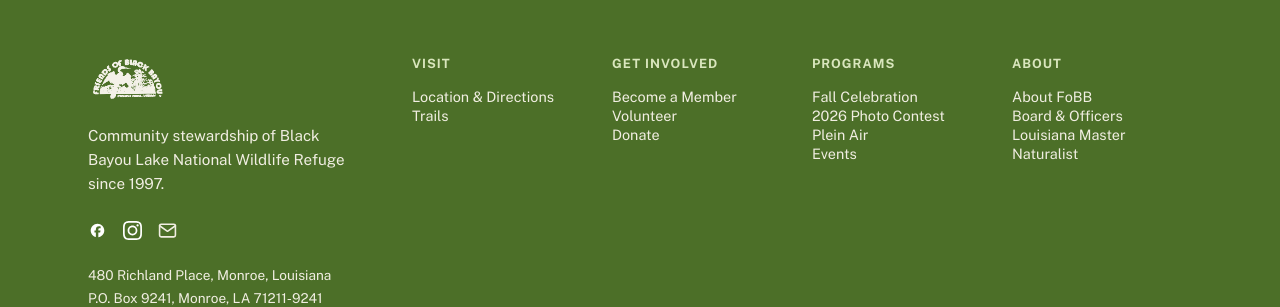
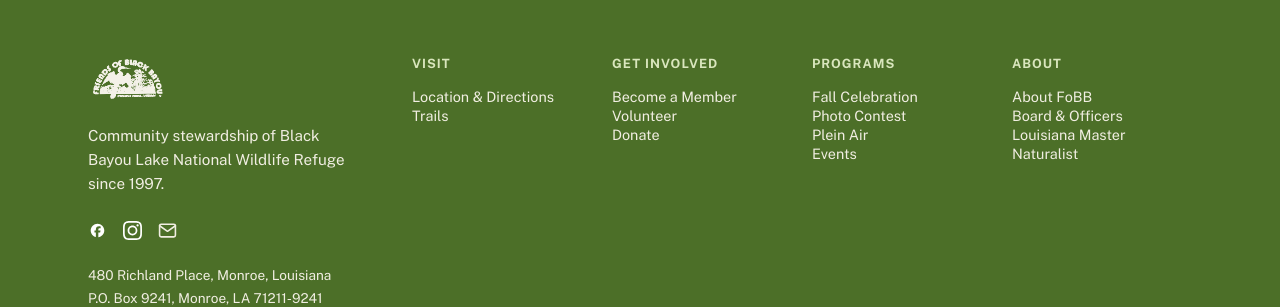
Before and after one commit to Friends-of-Black-Bayou/Friends-of-Black-Bayou.github.io, a Jekyll site: the page built from index.markdown, in a window 1280 px wide and 900 px high, scrolled down 2017 px. Shown: the part 458-765 px from the top of the window. Built offline with Jekyll 4.4.1, drawn with Linux system fonts in a browser that asks for light colours.

Commit message:
Removed year from photo contest

```diff
--- a/_data/footer_nav.yml
+++ b/_data/footer_nav.yml
@@ -19,7 +19,7 @@
   links:
     - title: Fall Celebration
       url: /fall-celebration/
-    - title: 2026 Photo Contest
+    - title: Photo Contest
       url: /photo-contest/
     - title: Plein Air
       url: /plein-air/
```
